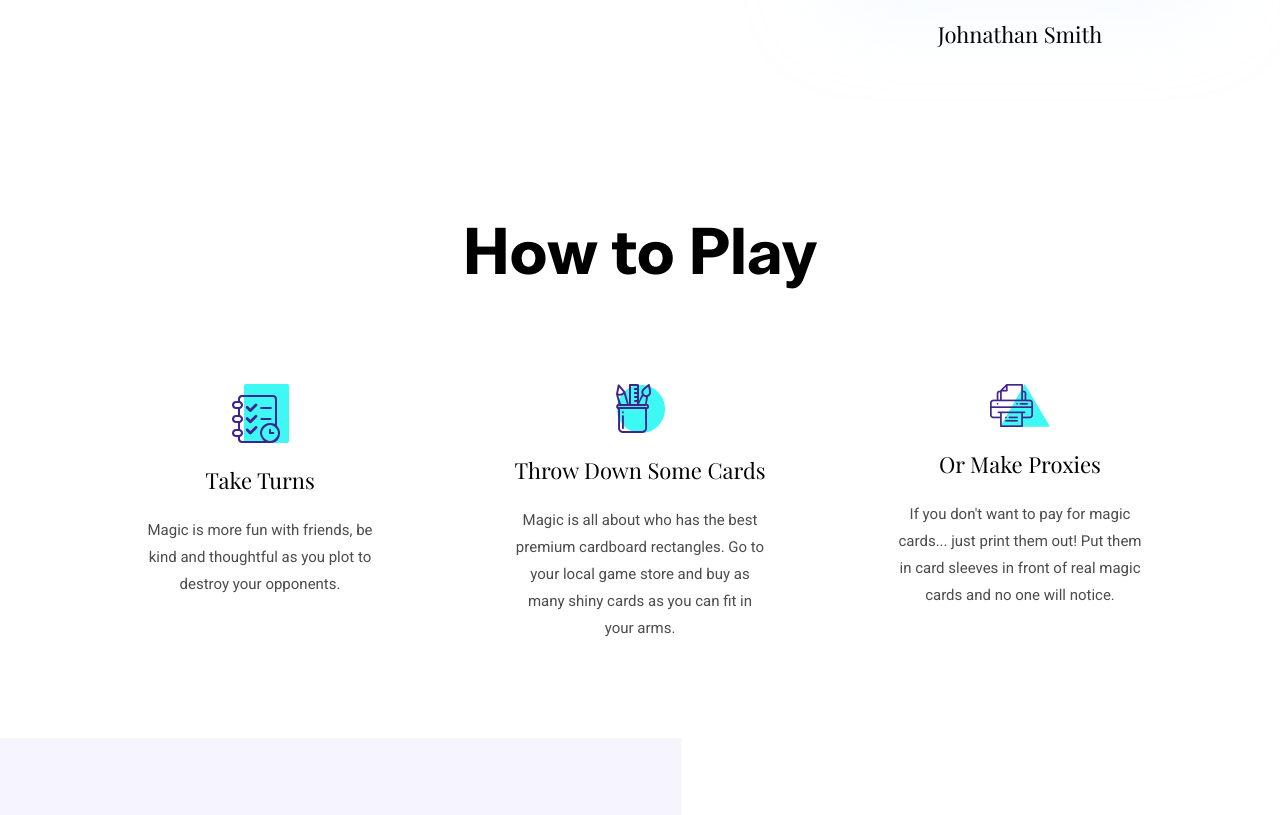
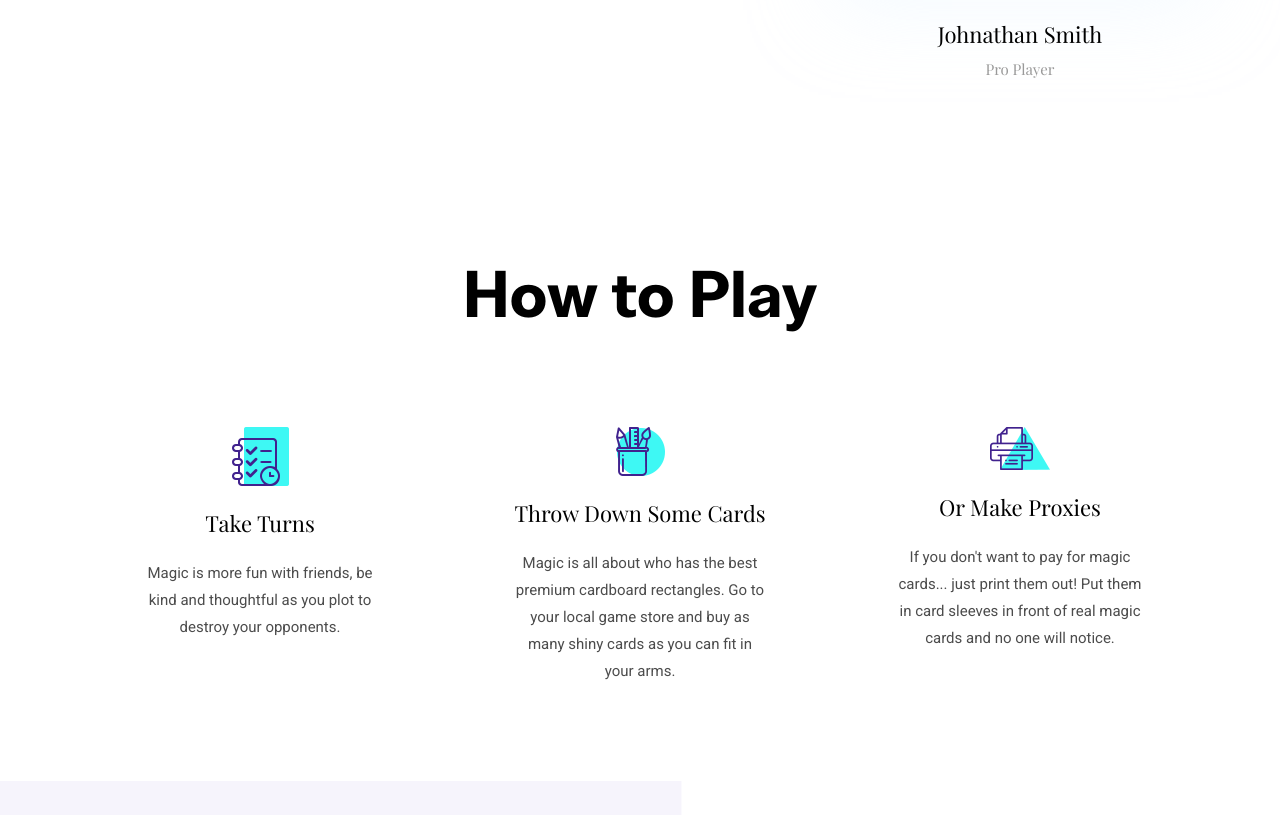
Before and after one commit to SomeDonk/CreativeProject, a plain HTML site: page magic.html in a window 1280 px wide. Shown: the part 980-1795 px from the top of the page. Drawn offline with nearby package versions, Linux system fonts and the light colour scheme.

Commit message:
forgot a paragraph

```diff
--- a/magic.html
+++ b/magic.html
@@ -94,6 +94,7 @@
           <img src="images/about/author.jpg" alt="author" class="img-fluid w-100 rounded-lg border-thick border-white">
         </div>
         <h4>Johnathan Smith</h4>
+        <p class="text-light font-secondary">Pro Player</p>
       </div>
     </div>
   </div>
```
